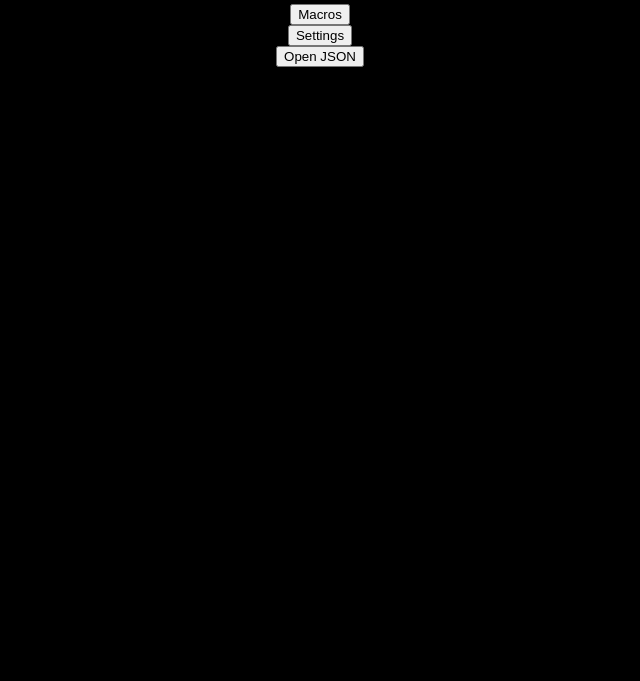
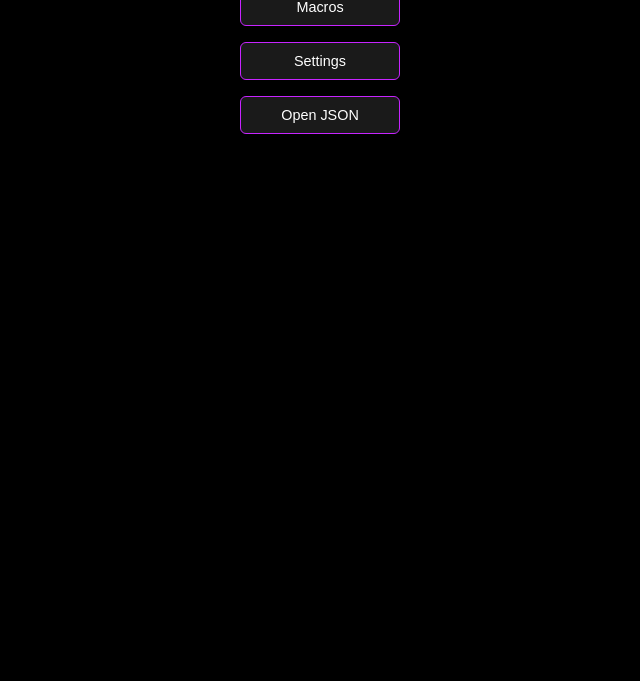
Before and after one commit to Yakkobi/EvoKey, a plain HTML site: page idex.html in a window 1280 px wide. Shown: the part 119-800 px from the top of the page, without its empty margins (320-960 px from the left). Drawn offline with Linux system fonts and the light colour scheme.

Commit message:
Style Buttons
Styled the buttons on the main menu.

```diff
--- a/style.css
+++ b/style.css
@@ -16,15 +16,40 @@ header {
 }
 
 #mainMenu {
-  margin-top: 20px;
+  margin-top: 4px;
 }
 
 .view {
   display: flex;
   flex-direction: column;
   align-items: center;
+  gap: 16px;
 }
 
 .hidden {
   display: none;
 }
+
+button {
+  background-color: #1a1a1a;
+  color: white;
+  border: 1px solid #c724ff;
+  border-radius: 6px;
+  padding: 10px 24px;
+  width: 160px;
+  font-size: 0.9rem;
+  cursor: pointer;
+  box-shadow:
+    0 0 6px #c724ff,
+    0 0 px rgba(199, 36, 255, 0.5);
+  transition:
+    box-shadow 0.2s ease,
+    transform 0.2s ease;
+}
+
+button:hover {
+  box-shadow:
+    0 0 10px #c724ff,
+    0 0 24px rgba(199, 36, 255, 0.8);
+  transform: translateY(-1px);
+}
```
